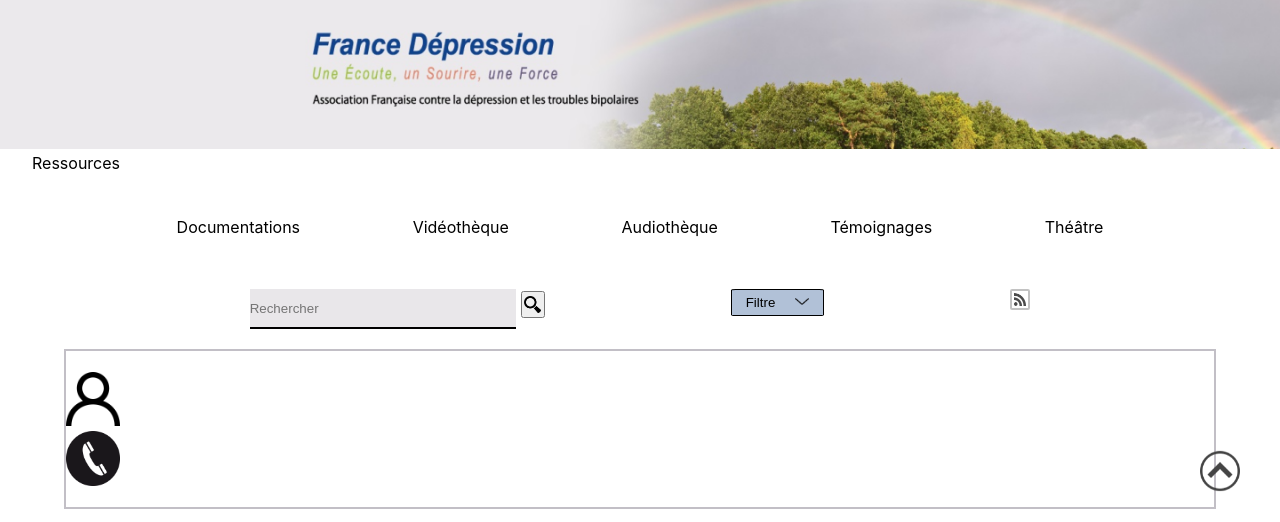
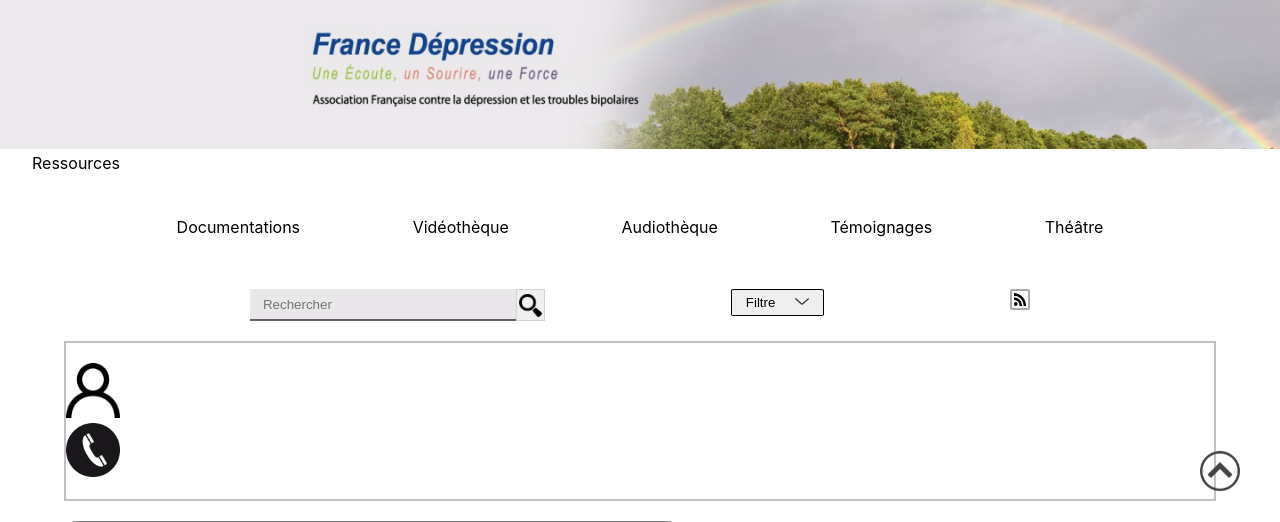
Before and after one commit to sutakos/refonte_francedepression.fr, a PHP site: page /ressources.html in a window 1280 px wide. Shown: the part 69-591 px from the top of the page. Run offline with PHP 8.4, Linux system fonts and the light colour scheme.

Commit message:
Modif du fluxRSS - Lucie

```diff
--- a/css/ressources.css
+++ b/css/ressources.css
@@ -1,6 +1,6 @@
 /* responsive */
 @media screen and (max-width: 576px) and (min-width: 400px) {
-    dropdown-menu {
+    .dropdown-menu {
         overflow-x: hidden;
     }
 }
@@ -56,34 +56,40 @@
     height: 1.3em;
     border: solid 2px darkgray;
     border-radius: 10%;
-    opacity: 70%;
 }
 
 #fluxRSS:hover {
-    background-color: #d0d8b5;
+    background-color: #d1ced6;
     opacity: 100%;
 
 }
 
 /* barre de recherche */
 .recherche img {
-    height: 1.5em;
+    height: 2em;
     padding-top: 15%;
     align-items: center;
 }
 
 .recherche input {
-    height: 3em;
     background-color: #e9e7ea;
     border: none;
-    border-bottom: solid 2px;
+    border-bottom: solid 2px #615f62;
     width:20em;
+    padding-left: 1em;
+}
+
+.recherche button {
+    border: 1px solid lightgray;
+}
+
+.recherche {
+    display: flex;
 }
 
 /* filtre */
 #dropdownMenuButton {
     width: 7em;
-    background-color: #b1c1d7;
     border: solid 1px black;
     border-radius: 5%;
     height: 2em;
@@ -99,14 +105,14 @@
     padding-top: 0.3em;
     display: flex;
     flex-direction: column;
-    background-color: #9baec6;
+    background-color: #e9e9ed;
     border-radius: 2%;
     padding-right: 2%;
     position: absolute;
     height: 10em;
     overflow-y: scroll;
     scrollbar-width: thin;
-    scrollbar-color: #0e438b #c7cfe2 ;
+    scrollbar-color: #9c93a9 #dad4dc ;
 
 }
 
--- a/js/ressources/fluxRSS.js
+++ b/js/ressources/fluxRSS.js
@@ -1,6 +1,6 @@
-const elem = document.querySelector('#fluxRSS')
+const fluxRSS = document.querySelector('#fluxRSS')
 
-elem.addEventListener('click',()=>{
+fluxRSS.addEventListener('click',()=>{
     alert("Vous êtes maintenant abonné aux actualités ! (Il n'est pas accessible pour l'instant)")
 })
 
@@ -9,17 +9,44 @@
  * @param {string} contenu
  * @return {HTMLCollection}
  */
-/**function creerMessage(elementType,contenu) {
+function creerMessage(elementType,contenu) {
     const elem = document.createElement(elementType);
-    elem.textContent = contenu;
-    elem.style.opacity='50%'
-    elem.style.backgroundColor='blue'
-    elem.style.width='15em'
-    elem.style.height='8em'
+    elem.textContent = contenu
+
+    return elem;
 }
-elem.addEventListener('mouseover', () => {
-    const elemMessage = creerMessage(div,"Flux RSS\n Souscrire pour être informé(e) des mises à jour!")
+/**
+ * @param {string} elementType
+ * @param {string} titre
+ * @return {HTMLCollection}
+ */
+function creerMessageTitre(elementType,titre){
+    const elem = document.createElement(elementType)
+    elem.textContent = titre
+    elem.style.fontWeight = 'bold'
 
-    document.body.append(elemMessage);
-    return elemMessage;
-})*/
+    return elem;
+}
+fluxRSS.addEventListener('mouseover', () => {
+    const elem = document.createElement('div')
+    const elemMessageTitre = creerMessageTitre('h4', "Flux RSS\n")
+    const elemMessage = creerMessage('p', " Souscrire pour être informé(e) des mises à jour!")
+    elem.style.position = 'absolute'
+    elem.style.border = '1px solid #8c8a8d'
+    elem.style.padding = '0.3em'
+    elem.style.borderRadius = '3%'
+    elem.style.backgroundColor = 'white'
+
+    elem.append(elemMessageTitre, elemMessage);
+
+    const rect = fluxRSS.getBoundingClientRect();
+    elem.style.left = `${rect.right + 10}px`;  // Position à droite de l'image
+    elem.style.top = `${rect.top}px`;          // Aligné en hauteur avec l'image
+
+    // Ajoute le conteneur au document
+    document.body.append(elem);
+
+    fluxRSS.addEventListener('mouseout', () => {
+        document.body.removeChild(elem);
+    }, { once: true });
+})
```
